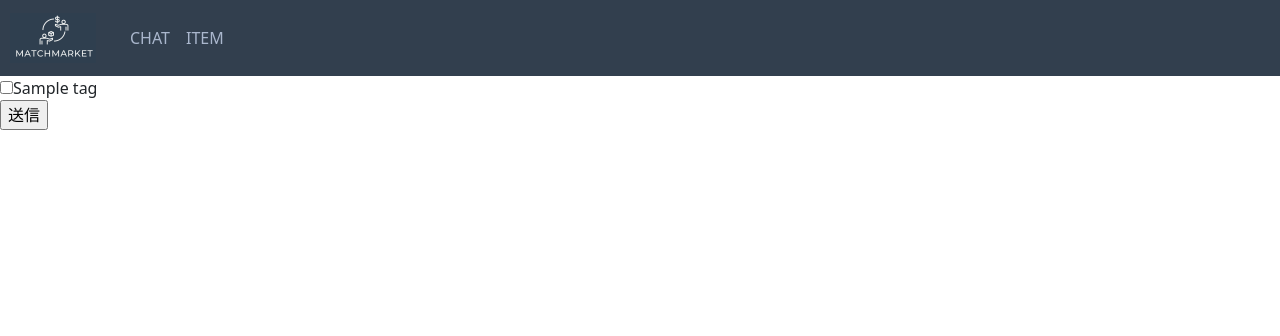
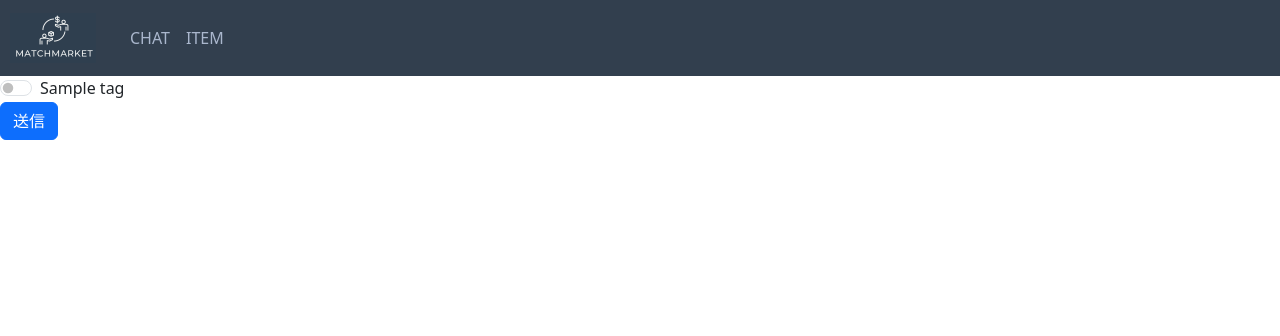
Before and after one commit to yanaih16/gPBL_2023_summer, a Django app: page /item/tag/1 in a window 1280 px wide. Shown: the top 336 px of the page. Run offline with Django 4.2, Linux system fonts and the light colour scheme; a user stored in the database is signed in; tables that the repository leaves empty hold one stand-in row (values such as "Sample post"); some libraries are stand-ins or nearby versions.

Commit message:
[fix] tag

```diff
--- a/templates/item/add.html
+++ b/templates/item/add.html
@@ -4,7 +4,7 @@
 <form method="POST" enctype="multipart/form-data">
     {% csrf_token %}
     {{ form.as_p }}
-    <button type="submit">追加する</button>
+    <button type="submit" class="btn btn-primary">追加する</button>
 </form>
 
 {% endblock content %}
--- a/templates/item/tag.html
+++ b/templates/item/tag.html
@@ -4,8 +4,12 @@
 <form method="POST" enctype="multipart/form-data">
     {% csrf_token %}
     {% for tag in tag_list %}
-    <label><input type="checkbox" name="tag_list" value="{{tag.id}}">{{tag.name}}</label><br>
+    <div class="form-check form-switch">
+        <input class="form-check-input" type="checkbox" id="flexSwitchCheckDefault">
+        <label class="form-check-label" for="flexSwitchCheckDefault" name="tag_list"
+            value="{{tag.id}}">{{tag.name}}</label><br>
+    </div>
     {% endfor %}
-    <input type="submit" name="button" value="送信">
+    <input type="submit" name="button" class="btn btn-primary" value="送信">
 </form>
 {% endblock %}
```
